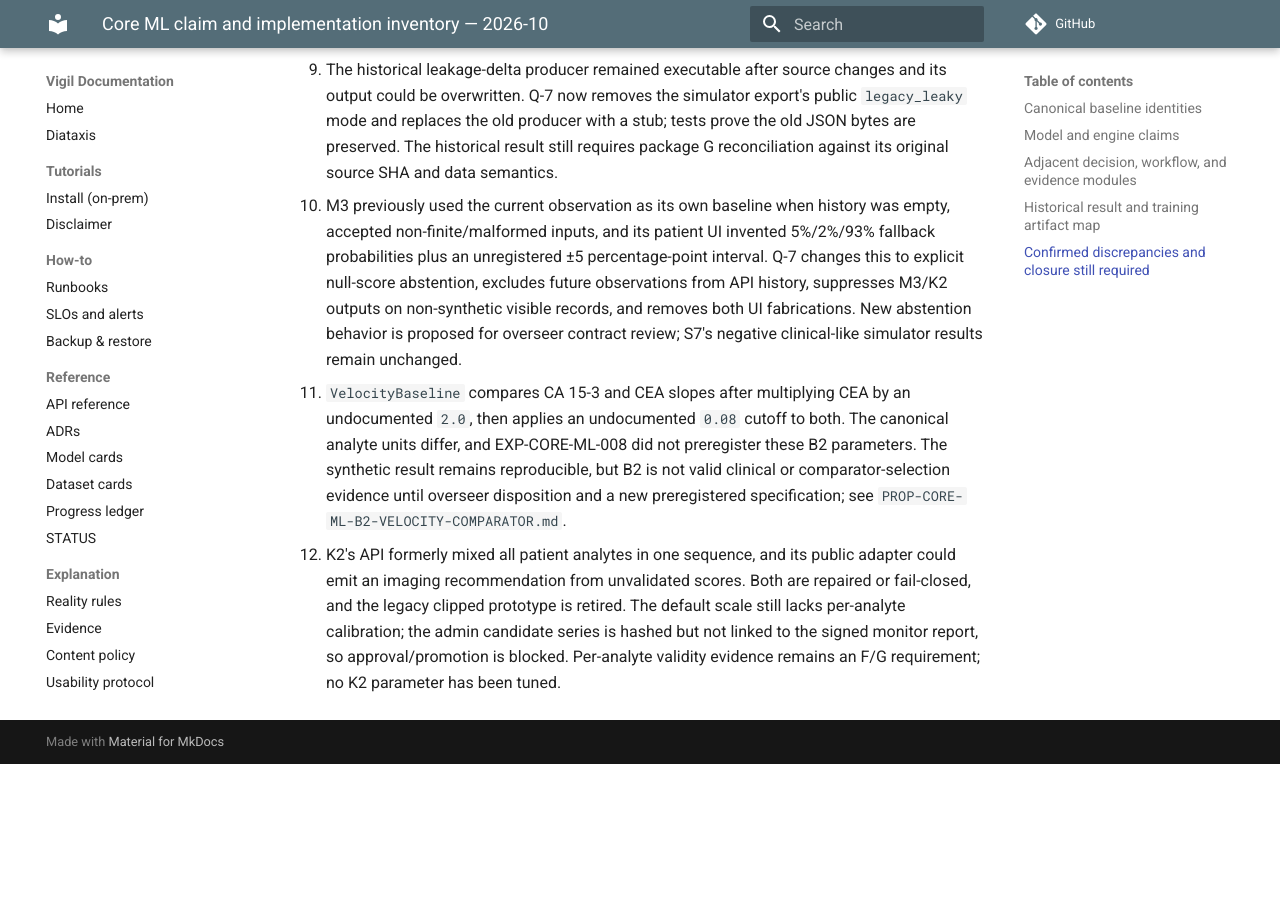
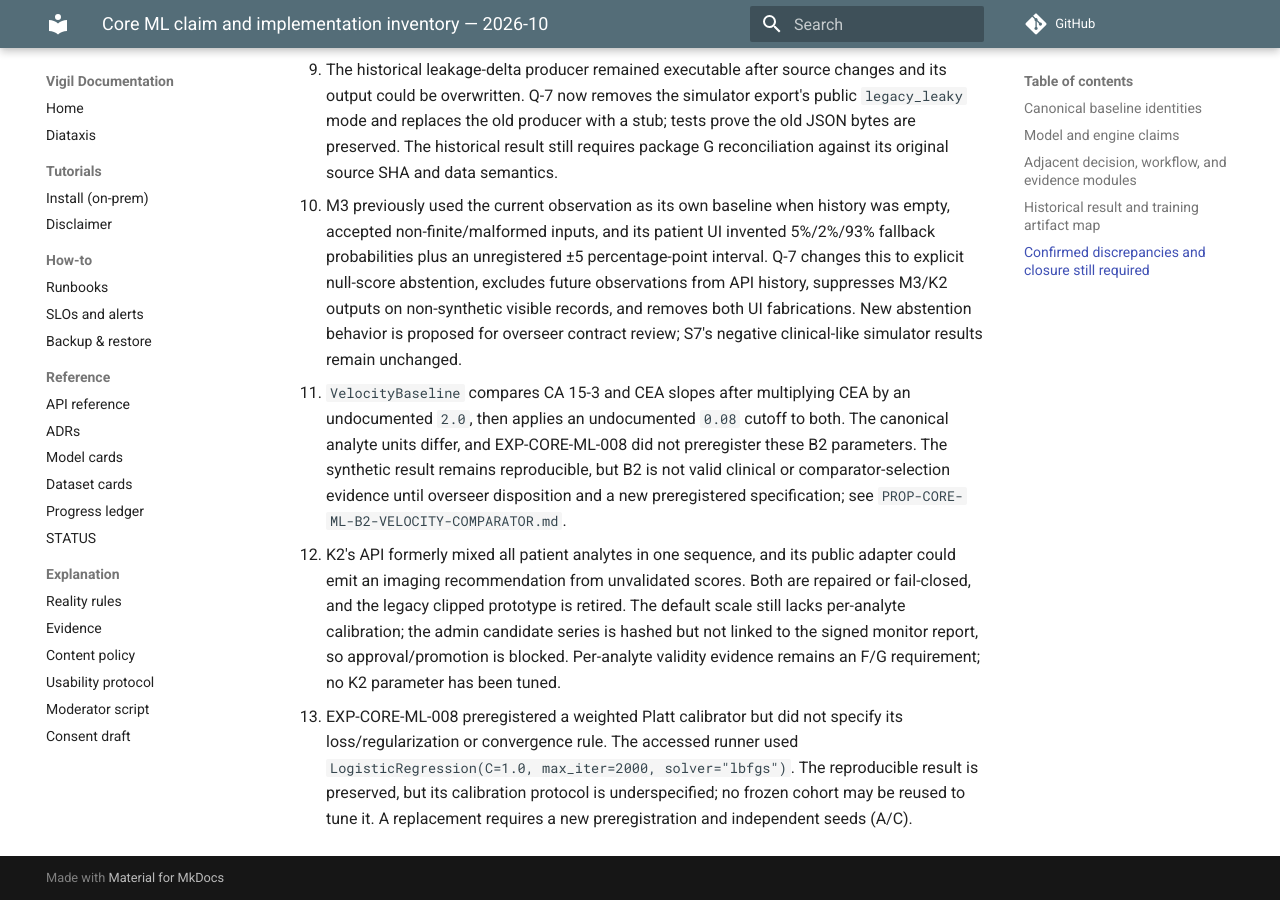
Before and after one commit to gasthecreator/vigil, an MkDocs documentation site: the page built from docs/audits/CORE-ML-CLAIMS-INVENTORY-2026-10.md, in a window 1280 px wide and 900 px high, scrolled down 9230 px. Built offline with MkDocs 1.6.1 and Material for MkDocs 9.7.7, drawn with Linux system fonts in a browser that asks for light colours; comment, search, counter and statistics services are not loaded; before the commit the page ends 9994 px from its top, so only the background shows below that.

Commit message:
docs(ml): inventory calibrator protocol gap

```diff
--- a/docs/audits/CORE-ML-CLAIMS-INVENTORY-2026-10.md
+++ b/docs/audits/CORE-ML-CLAIMS-INVENTORY-2026-10.md
@@ -81,3 +81,4 @@
 10. M3 previously used the current observation as its own baseline when history was empty, accepted non-finite/malformed inputs, and its patient UI invented 5%/2%/93% fallback probabilities plus an unregistered ±5 percentage-point interval. Q-7 changes this to explicit null-score abstention, excludes future observations from API history, suppresses M3/K2 outputs on non-synthetic visible records, and removes both UI fabrications. New abstention behavior is proposed for overseer contract review; S7's negative clinical-like simulator results remain unchanged.
 11. `VelocityBaseline` compares CA 15-3 and CEA slopes after multiplying CEA by an undocumented `2.0`, then applies an undocumented `0.08` cutoff to both. The canonical analyte units differ, and EXP-CORE-ML-008 did not preregister these B2 parameters. The synthetic result remains reproducible, but B2 is not valid clinical or comparator-selection evidence until overseer disposition and a new preregistered specification; see `PROP-CORE-ML-B2-VELOCITY-COMPARATOR.md`.
 12. K2's API formerly mixed all patient analytes in one sequence, and its public adapter could emit an imaging recommendation from unvalidated scores. Both are repaired or fail-closed, and the legacy clipped prototype is retired. The default scale still lacks per-analyte calibration; the admin candidate series is hashed but not linked to the signed monitor report, so approval/promotion is blocked. Per-analyte validity evidence remains an F/G requirement; no K2 parameter has been tuned.
+13. EXP-CORE-ML-008 preregistered a weighted Platt calibrator but did not specify its loss/regularization or convergence rule. The accessed runner used `LogisticRegression(C=1.0, max_iter=2000, solver="lbfgs")`. The reproducible result is preserved, but its calibration protocol is underspecified; no frozen cohort may be reused to tune it. A replacement requires a new preregistration and independent seeds (A/C).
```
